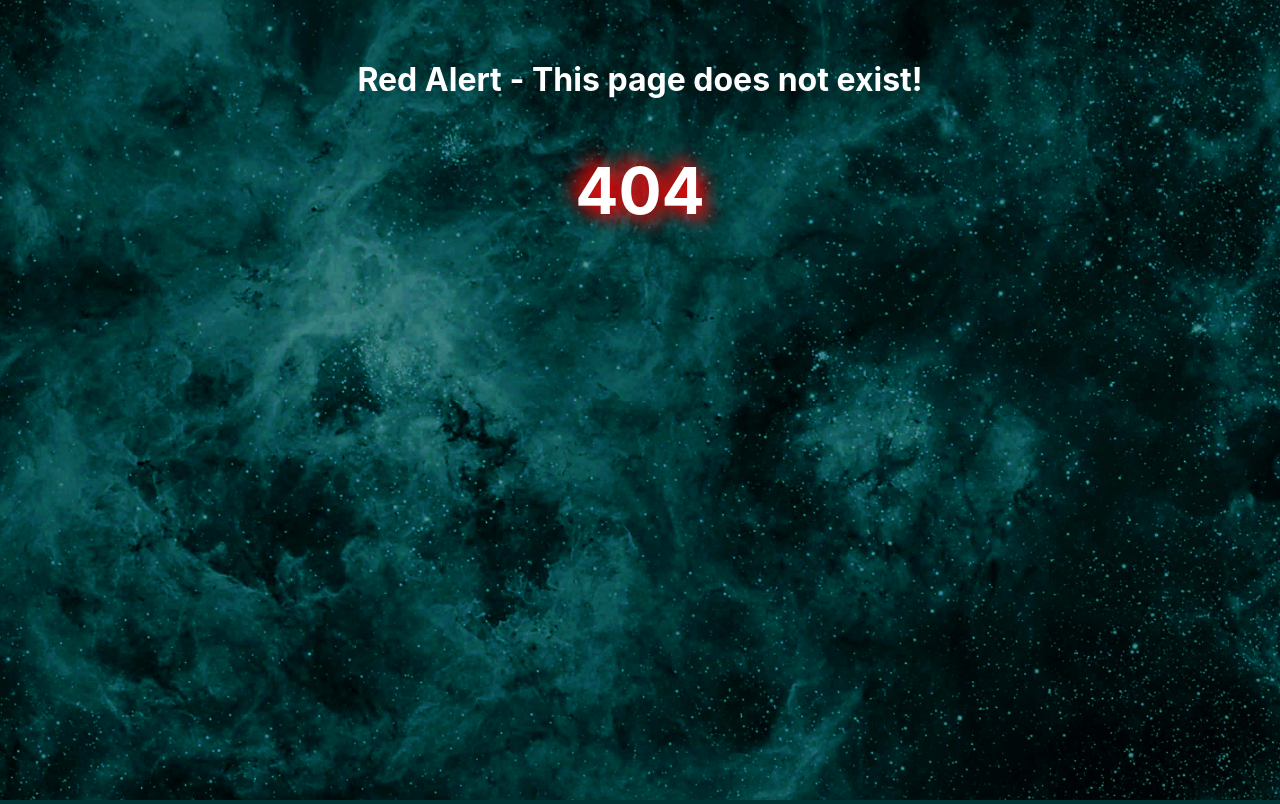
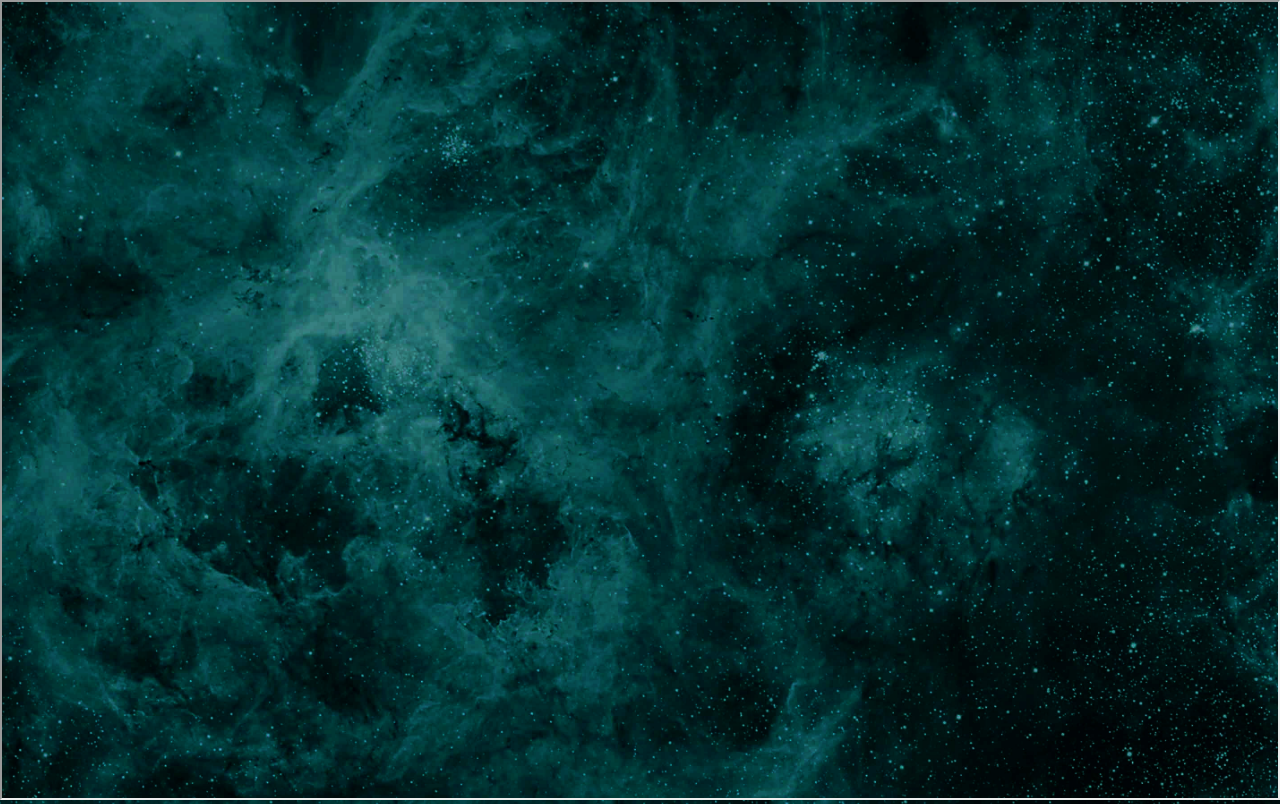
Before and after one commit to Missarachnid/mmkepler-version2, a Next.js app: page /resume in a window 1280 px wide. Before the commit this address had no page. Built offline with nearby package versions, Linux system fonts and the light colour scheme.

Commit message:
feat: resume button shows pdf resume in iframe

```diff
--- a/components/Header.js
+++ b/components/Header.js
@@ -3,6 +3,7 @@ import Image from "next/image";
 import logo from "../public/images/logo2.png";
 import * as Scroll from "react-scroll";
 import { Link, Button, Element, Events, animateScroll as scroll, scrollSpy, scroller } from "react-scroll";
+import resume from "../public/images/melissa_Kepler_resume.pdf";
 
 export default function Header(props){
   return (
@@ -13,6 +14,7 @@ export default function Header(props){
         <li className={headerStyles.items} tabIndex="0"><Link to="skills" smooth={true} offset={-80}>Skills</Link></li>
         <li className={headerStyles.items} tabIndex="0"><Link to="projects" smooth={true} offset={-80} isDynamic={true}>Projects</Link></li>
         <li className={headerStyles.items} tabIndex="0"><Link to="contact" smooth={true} offset={-80}>Contact</Link></li>
+        <li className={headerStyles.items} tabIndex="0"><a href="/resume" target="_blank" rel="noreferrer">Resume</a></li>
         <li id={headerStyles.toggle}>
           <button className={headerStyles.item} onClick={props.onClick} type="button" aria-expanded="false" aria-label="hamburger menu">
           <span className={headerStyles.hamburger}></span>
--- a/next.config.js
+++ b/next.config.js
@@ -2,13 +2,14 @@ module.exports = {
   reactStrictMode: true,
   webpack: (config, options) => {
     config.module.rules.push({
-      test: /\.pdf$/,
+      test: /\.pdf$/i,
       use: [
         {
           loader: 'file-loader',
         }
       ]
     })
+
     return config
   },
   i18n: {
--- a/package.json
+++ b/package.json
@@ -5,13 +5,16 @@
     "dev": "next dev",
     "build": "next build",
     "start": "next start",
-    "lint": "next lint"
+    "lint": "next lint",
+    "download-webviewer": "npx @pdftron/webviewer-downloader"
   },
   "dependencies": {
     "emailjs-com": "^3.2.0",
     "next": "12.1.4",
     "react": "18.0.0",
     "react-dom": "18.0.0",
+    "react-pdf": "^6.0.0",
+    "react-router-dom": "^6.4.3",
     "react-scroll": "^1.8.6",
     "sharp": "^0.30.4"
   },
--- /dev/null
+++ b/pages/resume.js
@@ -0,0 +1,7 @@
+
+const functionName = () => (
+  <div id="pdf-holder">
+    <iframe src="/images/melissa_Kepler_resume.pdf" width="500" height="700" id="styles.pdf"></iframe>
+  </div>
+);
+export default functionName;
--- a/styles/Section.module.css
+++ b/styles/Section.module.css
@@ -143,11 +143,12 @@
   border-radius: 4px;
   border: none;
   background-color: #009799;
+  border: 2px solid #007977;
   color: white;
   margin-top: 20px;
   box-shadow: 1px 1px 1px 2px rgba(0, 51, 51, 0.3);
   padding: 10px;
-  text-shadow: 1px 1px 2px black, -1px -1px 2px black;
+  font-size: 1em;
 }
 
 
--- a/styles/globals.css
+++ b/styles/globals.css
@@ -14,6 +14,8 @@ body {
   color: #00C3C6;
   box-sizing: border-box;
   font-size: 1em;
+  min-height: 100%;
+  min-width: 100%;
 }
 
 body {
@@ -34,3 +36,12 @@ li {
 * {
   box-sizing: border-box;
 }
+#sizer {
+  min-height: 100%;
+  min-width: 100%;
+}
+
+iframe {
+  height: 100vh;
+  width: 100vw;
+}
```
Also changed, not shown: 2 other files (tests, documents, lock files or other folders).
